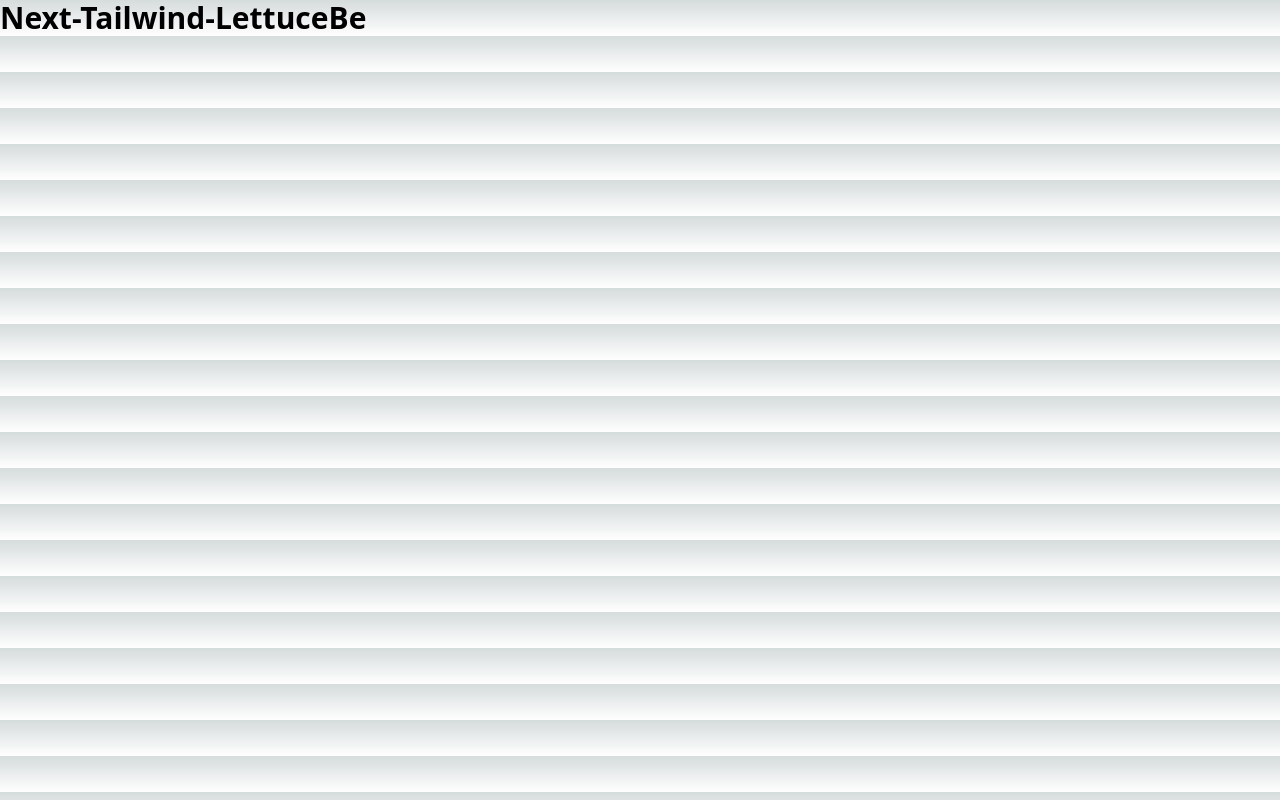
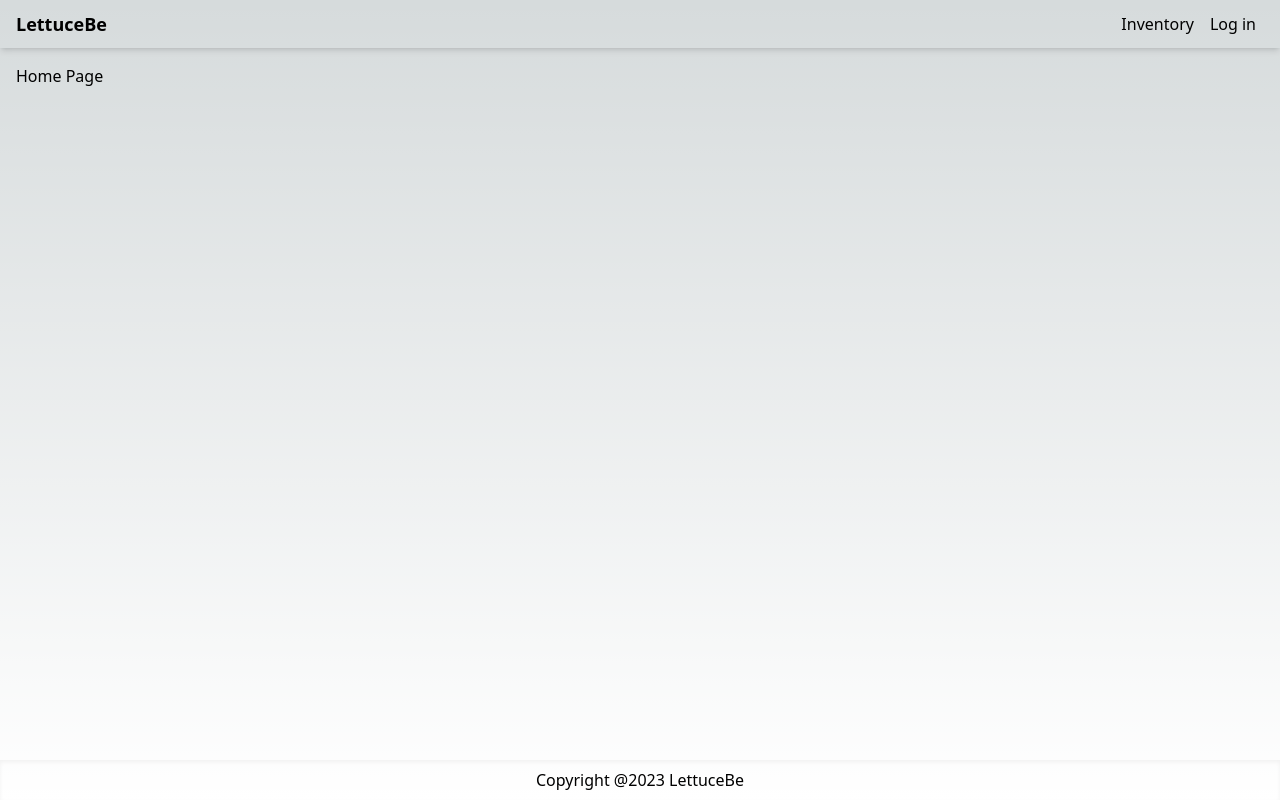
Before and after one commit to CatW-M/nextjs-lettuce-be, a Next.js app: page / in a window 1280 px wide. Built offline with nearby package versions, Linux system fonts and the light colour scheme.

Commit message:
Created Layout

```diff
--- a/pages/index.js
+++ b/pages/index.js
@@ -1,19 +1,5 @@
-import Head from 'next/head';
-import { Inter } from 'next/font/google';
-import { devIndicators } from '@/next.config';
-
-const inter = Inter({ subsets: ['latin'] });
+import RootLayout from './layout';
 
 export default function Home() {
-  return (
-    <div>
-      <Head>
-        <title>Create Next App</title>
-        <meta name="description" content="Generated by create next app" />
-        <meta name="viewport" content="width=device-width, initial-scale=1" />
-        <link rel="icon" href="/favicon.ico" />
-      </Head>
-      <h1 className="text-3xl font-bold">Next-Tailwind-LettuceBe</h1>
-    </div>
-  );
+  return <RootLayout title="Home Page">Home Page</RootLayout>;
 }
--- /dev/null
+++ b/pages/layout.js
@@ -0,0 +1,36 @@
+import Head from 'next/head';
+import Link from 'next/link';
+import React from 'react';
+
+export default function RootLayout({ title, children }) {
+  return (
+    <>
+      <Head>
+        <title>{title ? title + '- LettuceBe' : 'LettuceBe'}</title>
+        <meta name="description" content="Food Saving App" />
+      </Head>
+
+      <div className="flex min-h-screen flex-col justify-between">
+        <header>
+          <nav className="flex h-12 items-center px-4 justify-between shadow-md">
+            <Link href="/" className="font-bold text-lg">
+              LettuceBe
+            </Link>
+            <div>
+              <Link href="/inventory" className="p-2">
+                Inventory
+              </Link>
+              <Link href="/login" className="p-2">
+                Log in
+              </Link>
+            </div>
+          </nav>
+        </header>
+        <main className="container m-auto mt-4 px-4">{children}</main>
+        <footer className="flex h-10 justify-center items-center shadow-inner">
+          Copyright @2023 LettuceBe
+        </footer>
+      </div>
+    </>
+  );
+}
```
Also changed, not shown: .eslintrc.json.
